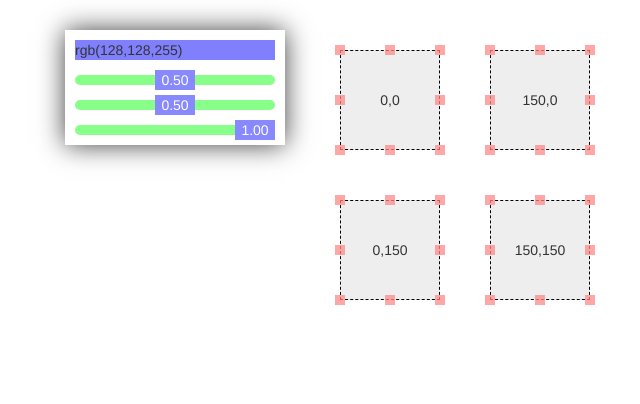
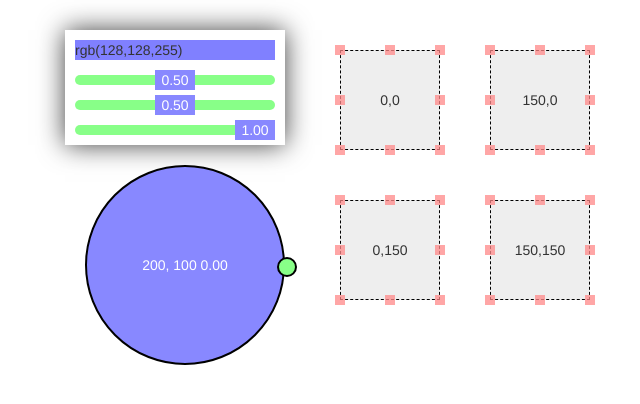
Before and after one commit to castlefields/jslib_vue_draggable, a plain HTML site: page src/index.html in a window 1280 px wide. Shown: the whole page, without its empty margins (105-745 px from the left). Drawn offline with nearby package versions, Linux system fonts and the light colour scheme.

Commit message:
progress

```diff
--- a/src/index.html
+++ b/src/index.html
@@ -21,9 +21,11 @@
     .fit10 { width: 10px; height: 10px; }
     .fit20 { width: 20px; height: 20px; }
     .fit100 { width: 100px; height: 100px; }
+    .fit200 { width: 200px; height: 200px; }
 
     .p10 { padding: 10px; }
     .m5n { margin: -5px; }
+    .m10n { margin: -10px; }
     .mt5n { margin-top: -5px; }
     .mv50 { margin-top: 50px; margin-bottom: 50px; }
     .mg15 > * + * { margin-top: 15px; }
@@ -42,9 +44,11 @@
 
     .flex-rows-center { display: flex; flex-direction: row; align-items: center; justify-content: space-around; }
     .dashed { border: 1px dashed black; }
+    .border5 { border: 2px solid black; }
     .og25 { box-shadow: 0 0 25px rgba(0, 0, 0, 0.75); }
     .o75 { opacity: 0.75; }
     .br { border-radius: 999px; }
+    .br100p { border-radius: 100%; }
     </style>
 </head>
 <body>
@@ -143,6 +147,17 @@
                 </div>
             </div>
 
+            <div @mousedown="dragdrop([circ], [circ], [], $event)" :style="{left: circ.x + 'px', top: circ.y + 'px'}" class="rel fit200 blue br100p border5 cursor-move flex-rows-center color-white">
+                <div @mousedown="dragdrop([circ.thumb], [circ.thumb], [], $event)" :style="{
+                        left: rotate(200, 100, 100, 100, angle(100, 100, circ.thumb.x, circ.thumb.y)).x + 'px',
+                        top: rotate(200, 100, 100, 100, angle(100, 100, circ.thumb.x, circ.thumb.y)).y + 'px'
+                    }" class="abs fit20 green br100p border5 m10n">
+                </div>
+                    {{ circ.thumb.x + ',' }}
+                    {{ circ.thumb.y + ' ' }}
+                    {{ angle(100, 100, circ.thumb.x, circ.thumb.y).toFixed(2) }}
+            </div>
+
         </div>
         <div class="col-md-4"></div>
     </div>
@@ -154,6 +169,29 @@
 <script src="//cdnjs.cloudflare.com/ajax/libs/vue/1.0.18/vue.min.js" type="text/javascript"></script>
 
 <script type="text/javascript">
+
+    function distance(x1, y1, x2, y2)
+    {
+        var dx = x2 - x1,
+            dy = y2 - y1;
+        return Math.sqrt(dx*dx + dy*dy);
+    }
+
+    function angle(x1, y1, x2, y2)
+    {
+        return atan2(y2 - y1, x2 - x1) * 180 / PI;
+    }
+
+    // http://stackoverflow.com/a/13208761/1478566
+    function rotate(x, y, ox, oy, angle)
+    {
+        angle = angle * Math.PI / 180.0;
+        return {
+            x: Math.cos(angle) * (x-ox) - Math.sin(angle) * (y-oy) + ox,
+            y: Math.sin(angle) * (x-ox) + Math.cos(angle) * (y-oy) + oy
+        };
+    }
+
     (function () {
 
         function grid(x, size)
@@ -179,6 +217,14 @@
                     g: {x: 80},
                     b: {x: 200}
                 },
+                circ: {
+                    thumb: {
+                        x: 200,
+                        y: 100
+                    },
+                    x: -270,
+                    y: 0
+                },
                 a: {
                     dragging: false,
                     tl: { x: 0, y: 0 },
@@ -201,6 +247,20 @@
                 }
             },
             methods: {
+                angle: function(x1, y1, x2, y2) {
+                    var tmp = Math.atan2(y2 - y1, x2 - x1) / Math.PI * 180;
+                    if (tmp < 0) {
+                        return 360 + tmp;
+                    }
+                    return tmp;
+                },
+                rotate: function(x, y, ox, oy, angle) {
+                    angle = angle * Math.PI / 180.0;
+                    return {
+                        x: Math.cos(angle) * (x-ox) - Math.sin(angle) * (y-oy) + ox,
+                        y: Math.sin(angle) * (x-ox) + Math.cos(angle) * (y-oy) + oy
+                    };
+                },
                 left: function (obj) {
                     return Math.min(obj.tl.x, obj.br.x) + 'px';
                 },
```
